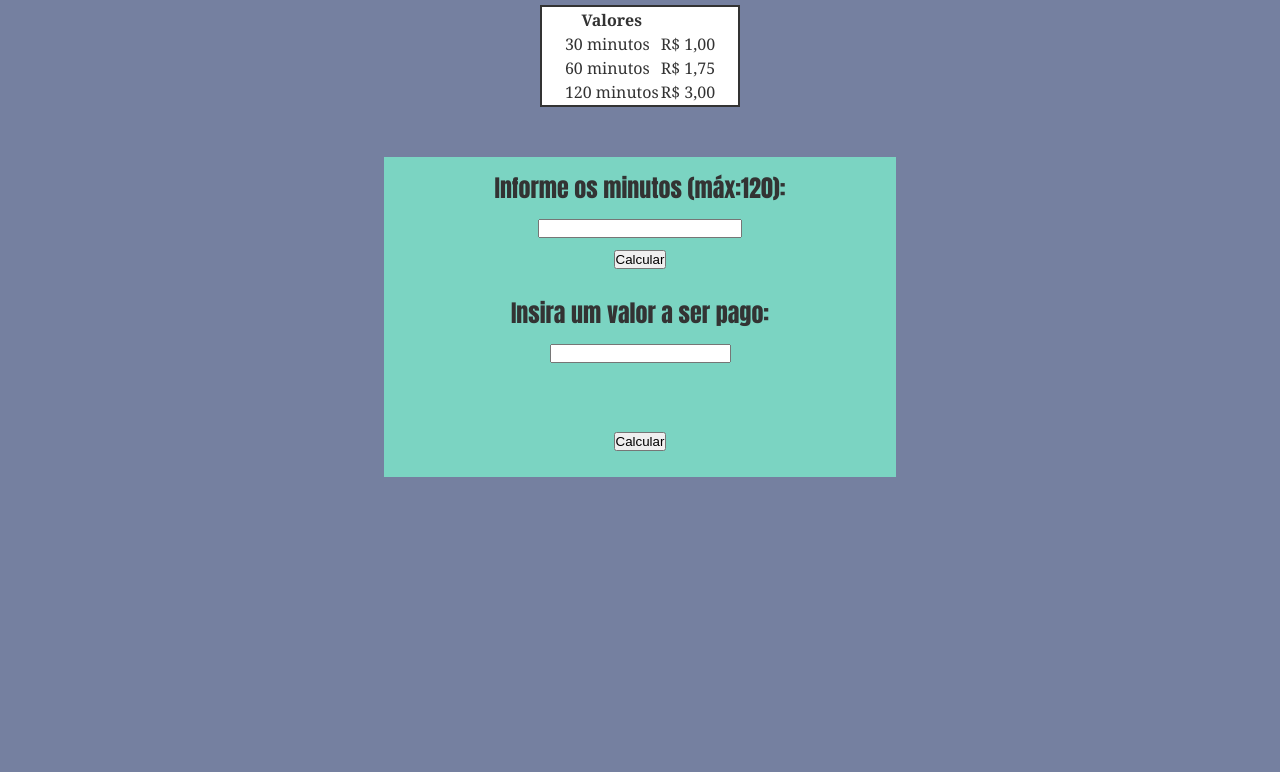
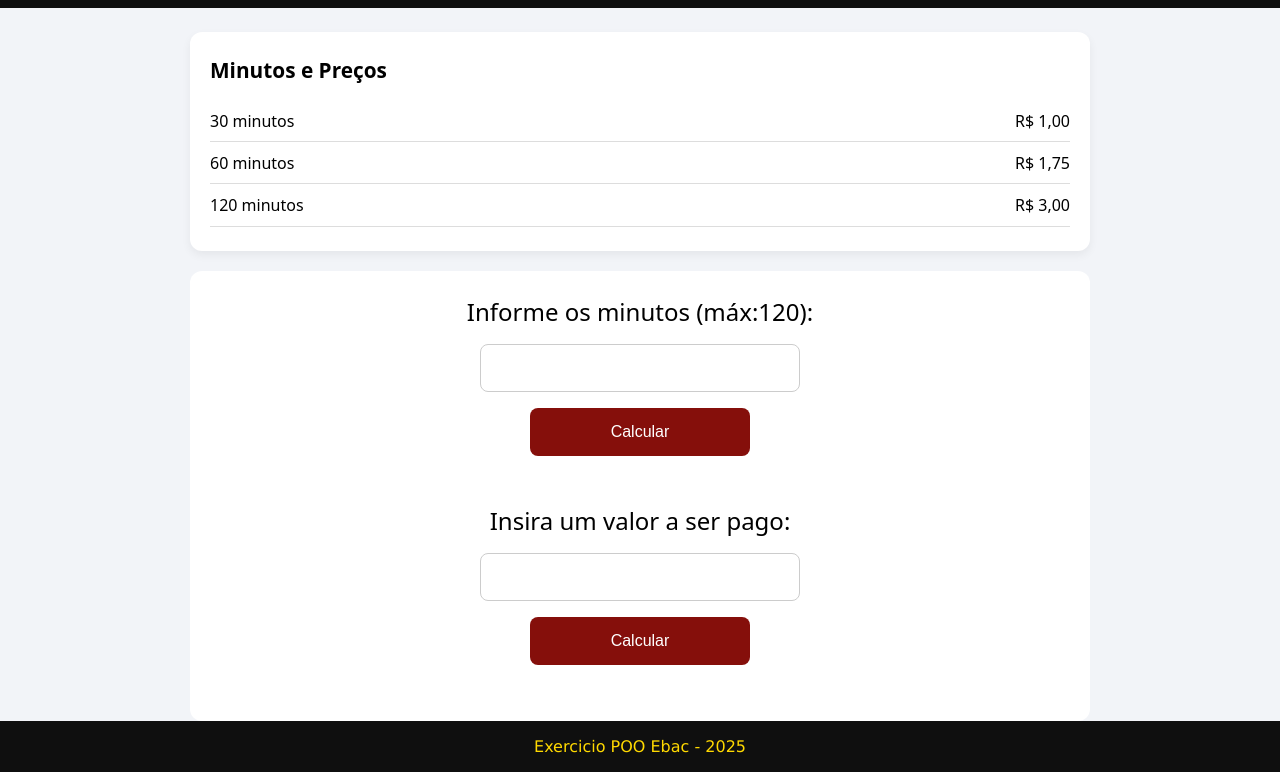
Before and after one commit to dobsfoxx/Exercicio_POO_Javascript_Calculadora-de-Estacionamento, a website: page index.html in a window 1280 px wide. Shown: the part 88-860 px from the top of the page. Before the commit the page ends 800 px from the top, so only its background shows below. Drawn offline with Linux system fonts and the light colour scheme.

Commit message:
reformulaççao ddo layout

```diff
--- a/estacionamento.js
+++ b/estacionamento.js
@@ -47,6 +47,8 @@ class Park {
 
         const troco = (valor - this.final).toFixed(2);
         document.getElementById("resultadoTroco").innerHTML = "Pago com Sucesso! Troco: R$ " + troco;
+        document.getElementById("valor").value = "";
+        document.getElementById("minutos").value = "";
     }
 }
 
--- a/index.html
+++ b/index.html
@@ -1,51 +1,70 @@
 
 <!DOCTYPE html>
-<html lang="en">
+<html lang="pt-BR">
 
 <head>
+
     <meta charset="UTF-8">
     <meta name="viewport" content="width=device-width, initial-scale=1.0">
     <link rel="stylesheet" href="style.css">
+
     <script src="estacionamento.js" defer></script>
+
     <title>Calculadora de Estacionamento</title>
+
 </head>
 
 <body>
+    <main class="pagina">
 
-    <h1>Calculadora de Estacionamento</h1>
+        <header class="header">
+            <h1 class="titulo">Calculadora de Estacionamento</h1>
+        </header>
+
+
         <section class="area-tabela">
+
             <table class="tabela">
-            <tr>
-                <th>Valores</th>
-            </tr>
-            <tr>
+                <tr class="linha-titulo">
+                    <th class="titulo-tabela">Minutos e Preços</th>
+
+                </tr >
+                <tr class="linhas">
                     <td>30 minutos</td>
                     <td>R$ 1,00</td>
                 </tr>
-            <tr>
+                <tr class="linhas">
                     <td>60 minutos</td>
                     <td>R$ 1,75</td>
                 </tr>
-            <tr>
+                <tr class="linhas">
                     <td>120 minutos</td>
                     <td>R$ 3,00</td>
                 </tr>
             </table>
 
         </section>
+
         <section class="container" >
+
             <label for="minutos" class="titulo-2">Informe os minutos (máx:120): </label>
-        <input type="number" id="minutos" required>
-        <button type="submit" onclick="calcularEstacionamento()">Calcular</button>
+            <input type="number" id="minutos" required class="input">
+            <button type="submit" onclick="calcularEstacionamento()" class="botao">Calcular</button>
+
             <p id="resultado"></p>
 
             <label for="valor" class="titulo-2">Insira um valor a ser pago: </label>
-        <input  type="number" id="valor" required><br><br>
-        <button type="submit" onclick="calcularTroco()">Calcular</button>
+            <input  type="number" id="valor" required class="input">
+            <button type="submit" onclick="calcularTroco()" class="botao">Calcular</button>
+
             <p id="resultadoTroco"></p>
 
 
         </section>
+        <footer class="footer">
+            <p class="texto-footer">Exercicio POO Ebac - 2025</p>
+        </footer>
+    </main>
 </body>
 
 </html>
--- a/style.css
+++ b/style.css
@@ -4,51 +4,145 @@
   box-sizing: border-box;
 }
 
+html,
 body {
-    font-family: Cambria, Cochin, Georgia, Times, 'Times New Roman', serif;
-    background-color: #1f31649c;
-    color: #333;
+  height: 100%;
+}
+
+body {
+  background-color: #f2f4f8;
+  font-family: system-ui, -apple-system, BlinkMacSystemFont, 'Segoe UI', sans-serif;
+}
+
+.pagina {
+  min-height: 100vh;
   display: flex;
   flex-direction: column;
+}
+.header {
+  width: 100%;
+  padding: 1.5rem 1rem;
+  display: flex;
   align-items: center;
-    gap: 50px;
+  justify-content: center;
+  background-color: #0f0f0f;
+  color: rgb(255, 217, 0);
+}
+.titulo {
+  font-size: 2.2rem;
+  font-family: inherit;
+  text-align: center;
 }
 
 .area-tabela {
-    width: 200px;
+  width: 100%;
+  max-width: 900px;
+  margin: 1.5rem auto 0;
+  background: #ffffff;
+  border-radius: 0.75rem;
+  box-shadow: 0 4px 10px rgba(0, 0, 0, 0.06);
+  padding: 1.5rem 1.25rem;
 }
-
 
 .tabela {
   width: 100%;
-    height: 100%;
+  border-collapse: collapse;
+  font-size: 1rem;
+}
+
+.titulo-tabela {
+  font-size: 1.3rem;
+  padding-bottom: 1rem;
+  text-align: left;
+}
+td{
+    font-weight: 500;
+}
+
+.linhas {
   display: flex;
-    border-style: solid;
-    border-color: #333;
-    border-width: 2px;
+  justify-content: space-between;
+  width: 100%;
+  padding: 0.6rem 0;
+  border-bottom: 1px solid #ddd;
+}
+
+.container {
+  width: 100%;
+  max-width: 900px;
+  margin: 1.25rem auto 0;
+  background: #ffffff;
+  border-radius: 0.75rem;
+  padding: 1.5rem 1.25rem;
+  display: flex;
   flex-direction: column;
   justify-content: center;
   align-items: center;
-    background-color: #ffffff;
-
+  gap: 1rem;
+  flex: 1;
 }
 
-.container {
-    width: 40%;
-    height: 40vh;
-    display: flex;
-    flex-direction: column;
-    background-color: rgba(127, 255, 212, 0.664);
-    align-items: center;
-    justify-content: space-evenly;
+.input {
+  width: 100%;
+  max-width: 320px;
+  height: 3rem;
+  font-size: 1rem;
+  border-radius: 0.5rem;
+  padding: 0.5rem 0.75rem;
+  border: 1px solid #ccc;
+}
+.input:focus {
+  outline: 2px solid #0a0a0a;
 }
 
 .titulo-2 {
   font-size: 24px;
-    font-family: Impact, Haettenschweiler, 'Arial Narrow Bold', sans-serif;
   font-weight: 500;
 }
+.botao {
+  width: 100%;
+  max-width: 220px;
+  height: 3rem;
+  font-size: 1rem;
+  background-color: #850f0b;
+  color: white;
+  border: none;
+  border-radius: 0.5rem;
+  cursor: pointer;
+}
 
-#minutos {
-    width: 40%;
+.botao:hover {
+  background-color: #b71c1a;
 }
+.footer {
+  width: 100%;
+  padding: 1rem;
+  display: flex;
+  align-items: center;
+  justify-content: center;
+  background-color: #0f0f0f;
+  color: rgb(255, 217, 0);
+}
+.texto-footer {
+  font-size: 1rem;
+  font-family: 'Lucida Sans', 'Lucida Sans Regular', 'Lucida Grande', 'Lucida Sans Unicode', Geneva, Verdana, sans-serif;
+}
+#resultado, #resultadoTroco {
+  font-size: 1.2rem;
+  font-weight: 500;
+  margin-top: 1rem;
+}
+@media screen and (max-width: 600px) {
+  .header {
+    padding: 1rem 0.75rem;
+  }
+
+  .titulo {
+    font-size: 1.6rem;
+  }
+
+  .container {
+    padding: 1.25rem 1rem;
+  }
+
+}
```
Also changed, not shown: script.js (deleted, +0 -43 lines). Lines whose indentation alone changed are shown as unchanged.
